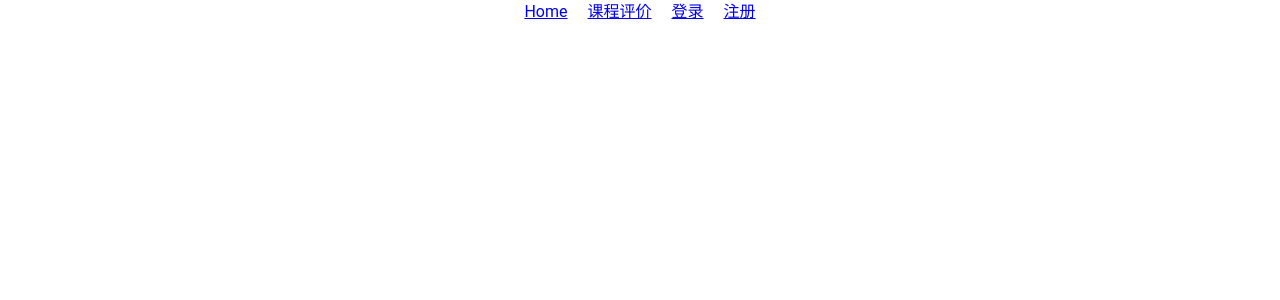
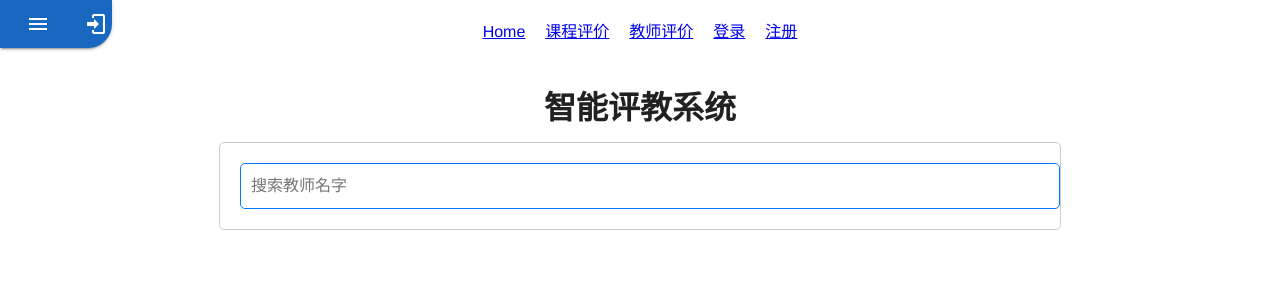
Before and after one commit to AlexHe1234/Shadow_Ninja, a Vue app in the folder frontend/: page /teacher-evaluation in a window 1280 px wide. Before the commit this address had no page. Shown: the top 300 px of the page. Built offline with nearby package versions, Linux system fonts and the light colour scheme.

Commit message:
teacher-evaluation

```diff
--- a/frontend/src/App.vue
+++ b/frontend/src/App.vue
@@ -3,6 +3,7 @@
     <nav>
       <router-link to="/">Home</router-link>
       <router-link to="/course-evaluation">课程评价</router-link>
+      <router-link to="/teacher-evaluation">教师评价</router-link>
       <router-link to="/login">登录</router-link>
       <router-link to="/register">注册</router-link>
     </nav>
--- a/frontend/src/router/index.js
+++ b/frontend/src/router/index.js
@@ -28,6 +28,11 @@ const routes = [
         path: '/course-evaluation',
         name: 'CourseEvaluation',
         component: () => import('../views/CourseEvaluation.vue') // 新增的课程评价页面
+      },
+      {
+        path: '/teacher-evaluation',
+        name: 'TeacherEvaluation',
+        component: () => import('../views/TeacherEvaluation.vue') // 新增的教师评价页面
       }
     ]
   },
--- /dev/null
+++ b/frontend/src/views/SearchBar.vue
@@ -0,0 +1,36 @@
+<template>
+    <div class="search-bar border-box">
+      <input type="text" v-model="query" @input="onInput" placeholder="搜索教师名字" />
+    </div>
+  </template>
+
+  <script>
+  export default {
+    data() {
+      return {
+        query: ''
+      };
+    },
+    methods: {
+      onInput() {
+        this.$emit('search', this.query);
+      }
+    }
+  };
+  </script>
+
+  <style scoped>
+  .search-bar {
+    display: inline-block;
+    min-width: 800px;
+  }
+
+  input {
+    padding: 10px;
+    min-width: 800px;
+    width: 100%;
+    font-size: 16px;
+    border: 1px solid #007BFF;
+    border-radius: 5px;
+  }
+  </style>
--- /dev/null
+++ b/frontend/src/views/TeacherDetail.vue
@@ -0,0 +1,86 @@
+<template>
+    <div class="teacher-detail border-box">
+      <h2>{{ teacher.name }} - {{ teacher.subject }}</h2>
+      <p>评分: {{ averageRating.toFixed(1) }}</p>
+      <div>
+        <h3>评价</h3>
+        <textarea v-model="review" placeholder="输入评价"></textarea>
+        <br>
+        <select v-model="rating">
+          <option disabled value="">请选择评分</option>
+          <option v-for="n in 5" :key="n" :value="n">{{ n }} 星</option>
+        </select>
+        <br>
+        <button @click="submitReview">提交</button>
+        <button @click="$emit('back')">返回</button>
+      </div>
+    </div>
+  </template>
+
+  <script>
+  export default {
+    props: ['teacher'],
+    data() {
+      return {
+        review: '',
+        rating: ''
+      };
+    },
+    computed: {
+      averageRating() {
+        if (this.teacher.ratings.length === 0) return 0;
+        const total = this.teacher.ratings.reduce((acc, curr) => acc + curr, 0);
+        return total / this.teacher.ratings.length;
+      }
+    },
+    methods: {
+      submitReview() {
+        if (this.review && this.rating) {
+          this.teacher.reviews.push(this.review);
+          this.teacher.ratings.push(parseInt(this.rating));
+          this.review = '';
+          this.rating = '';
+          alert('评价提交成功');
+        } else {
+          alert('请填写完整的评价和评分');
+        }
+      }
+    }
+  };
+  </script>
+
+  <style scoped>
+  textarea {
+    width: 80%;
+    height: 100px;
+    margin: 10px auto;
+    display: block;
+    border: 1px solid #007BFF;
+    border-radius: 5px;
+  }
+
+  select {
+    width: 80%;
+    padding: 10px;
+    margin: 10px auto;
+    display: block;
+    border: 1px solid #007BFF;
+    border-radius: 5px;
+  }
+
+  button {
+    padding: 10px 20px;
+    font-size: 16px;
+    margin: 5px;
+    border: 1px solid #007BFF;
+    border-radius: 5px;
+    background-color: #007BFF;
+    color: white;
+    cursor: pointer;
+    transition: background-color 0.3s;
+  }
+
+  button:hover {
+    background-color: #0056b3;
+  }
+  </style>
--- /dev/null
+++ b/frontend/src/views/TeacherEvaluation.vue
@@ -0,0 +1,93 @@
+<template>
+  <div id="app">
+    <h1 class="centered-title">智能评教系统</h1>
+    <SearchBar @search="handleSearch" />
+    <TeacherList
+      :teachers="filteredTeachers"
+      @select="handleSelect"
+      v-if="filteredTeachers.length > 0 && !selectedTeacher"
+    />
+    <TeacherDetail
+      :teacher="selectedTeacher"
+      v-if="selectedTeacher"
+      @back="handleBack"
+    />
+  </div>
+</template>
+<script>
+import SearchBar from './SearchBar.vue';
+import TeacherList from './TeacherList.vue';
+import TeacherDetail from './TeacherDetail.vue';
+
+export default {
+  components: {
+    SearchBar,
+    TeacherList,
+    TeacherDetail
+  },
+  data() {
+    return {
+      teachers: [
+        { id: 1, name: '张三', subject: '数学', rating: 4.5, reviews: [], ratings: [] },
+        { id: 2, name: '李四', subject: '英语', rating: 4.0, reviews: [], ratings: [] },
+        { id: 3, name: '王五', subject: '物理', rating: 4.2, reviews: [], ratings: [] },
+        { id: 4, name: '赵六', subject: '化学', rating: 3.8, reviews: [], ratings: [] },
+        { id: 5, name: '刘七', subject: '历史', rating: 4.1, reviews: [], ratings: [] },
+        // ...更多假定数据
+      ],
+      filteredTeachers: [],
+      selectedTeacher: null
+    };
+  },
+  methods: {
+    handleSearch(query) {
+      this.filteredTeachers = this.teachers.filter(teacher =>
+        teacher.name.includes(query)
+      );
+    },
+    handleSelect(teacher) {
+      this.selectedTeacher = teacher;
+    },
+    handleBack() {
+      this.selectedTeacher = null;
+    }
+  }
+};
+</script>
+
+<style>
+#app {
+  font-family: Avenir, Helvetica, Arial, sans-serif;
+  text-align: center;
+  margin-top: 20px;
+}
+
+.border-box {
+  border: 1px solid #ccc;
+  padding: 10px;
+  margin: 10px;
+  border-radius: 5px;
+}
+
+input, textarea, select, button {
+  border: 1px solid #007BFF;
+  padding: 10px;
+  margin: 10px;
+  border-radius: 5px;
+}
+
+button {
+  background-color: #007BFF;
+  color: white;
+  cursor: pointer;
+  transition: background-color 0.3s;
+}
+
+button:hover {
+  background-color: #0056b3;
+}
+
+.teacher-detail {
+  margin-top: 20px;
+}
+</style>
--- /dev/null
+++ b/frontend/src/views/TeacherList.vue
@@ -0,0 +1,48 @@
+<template>
+    <div class="teacher-list border-box">
+      <ul>
+        <li v-for="teacher in teachers" :key="teacher.id" @click="selectTeacher(teacher)">
+          {{ teacher.name }} - {{ teacher.subject }}
+        </li>
+      </ul>
+    </div>
+  </template>
+
+  <script>
+  export default {
+    props: ['teachers'],
+    methods: {
+      selectTeacher(teacher) {
+        this.$emit('select', teacher);
+      }
+    }
+  };
+  </script>
+
+  <style scoped>
+  .teacher-list {
+    display: inline-block;
+    width: 100%;
+    max-width: 800px;
+    min-width: 800px;
+    margin: 0 auto;
+  }
+
+  ul {
+    list-style: none;
+    padding: 0;
+  }
+
+  li {
+    padding: 10px;
+    border: 1px solid #ccc;
+    margin: 5px 0;
+    cursor: pointer;
+    background-color: #f9f9f9;
+    transition: background-color 0.3s;
+  }
+
+  li:hover {
+    background-color: #e9e9e9;
+  }
+  </style>
```
